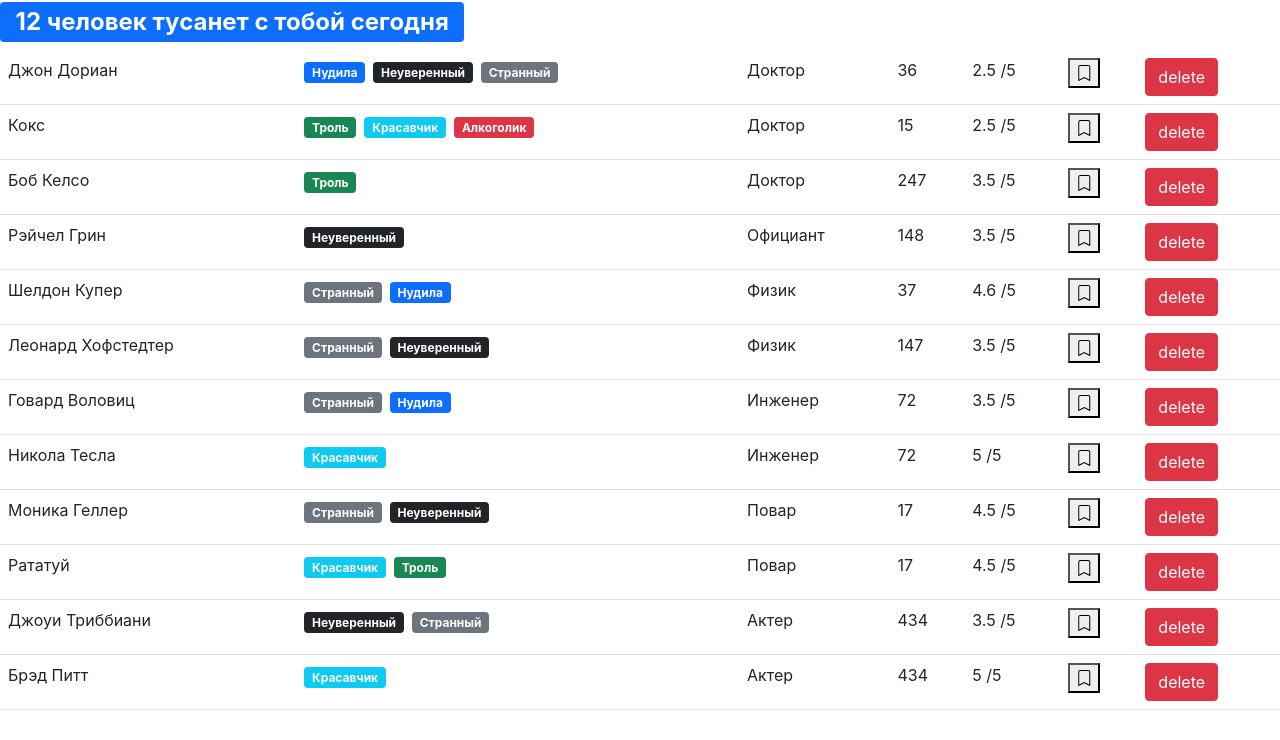
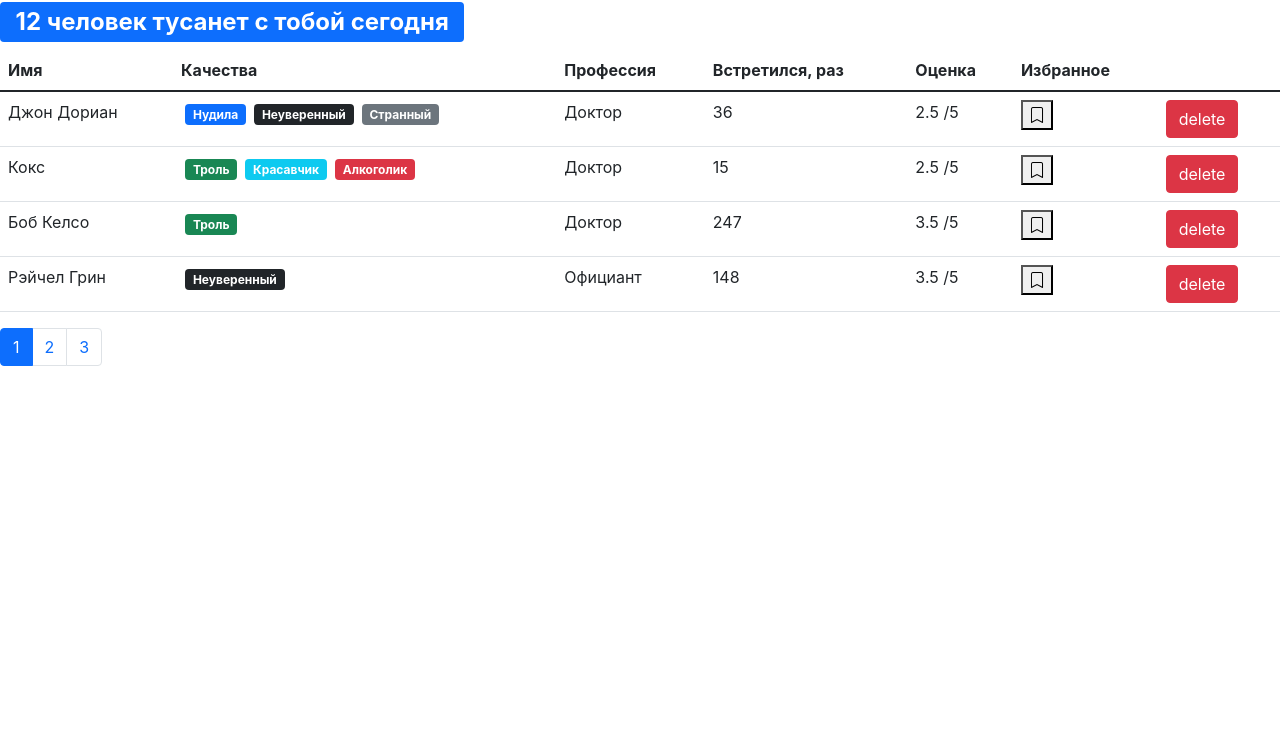
Before and after one commit to Operator34/course_project, a React (Create React App) app: page / in a window 1280 px wide. Shown: the top 740 px of the page. Built offline with nearby package versions, Linux system fonts and the light colour scheme.

Commit message:
add pagination

```diff
--- a/package.json
+++ b/package.json
@@ -8,6 +8,7 @@
     "@testing-library/user-event": "^13.5.0",
     "bootstrap": "^5.1.0",
     "bootstrap-icons": "^1.9.1",
+    "lodash": "^4.17.15",
     "react": "^18.2.0",
     "react-dom": "^18.2.0",
     "react-scripts": "5.0.1",
--- a/src/app/components/headTable.jsx
+++ b/src/app/components/headTable.jsx
@@ -1,7 +1,7 @@
 import React from "react";
 
-const HeadTable = () => {
-
+const HeadTable = (props) => {
+    return(
         <thead>
             <tr>
                 <th scope="col">Имя</th>
@@ -13,6 +13,7 @@ const HeadTable = () => {
                 <th />
             </tr>
         </thead>
+    )
 
 }
 export default HeadTable
--- /dev/null
+++ b/src/app/components/pagination.jsx
@@ -0,0 +1,33 @@
+import React from 'react';
+import _ from "lodash"
+
+const Pagination = (props) => {
+    const {itemsCount, pageSize, onPageChange, currentPage} = props
+    const pageCount = Math.ceil(itemsCount/pageSize)
+    if(pageCount===1) return null
+    const pages = _.range(1,pageCount+1)
+
+    return (
+        <nav>
+            <ul className="pagination">
+                {pages.map((page) =>
+                <li
+                    className={
+                        "page-item" +
+                        (page === currentPage ? " active" : "")
+                    }
+                key={"page_" + page}>
+                    <button
+                    className="page-link"
+                    onClick={()=>onPageChange(page)}
+                    >
+                        {page}
+                    </button>
+                </li> )}
+
+            </ul>
+        </nav>
+    )
+}
+
+export default Pagination;
--- a/src/app/components/users.jsx
+++ b/src/app/components/users.jsx
@@ -1,15 +1,25 @@
 import React, { useState } from "react";
 import api from "../api/index"
 import SearchStatus from "./searchStatus";
-import HeadTable from "./headTable";
 
 import User from "./user"
+import HeadTable from "./headTable";
+import Pagination from "./pagination";
+import paginate from "../utils/paginate";
 
 const Users = () => {
 
     const [users, setUsers] = useState(api.users.fetchAll());
-    console.log(users);
     const userCount = users.length
+    const pageSize = 4
+    const [currentPage, setCurrentPage] = useState(1)
+
+    const handlePageChange = (pageIndex) => {
+        setCurrentPage(pageIndex)
+    }
+
+    const userCrop = paginate(users,currentPage,pageSize)
+
 
     const handleDelete = (userId) => {
         setUsers(users.filter((user) => user._id !== userId));
@@ -24,12 +34,12 @@ const Users = () => {
         <>
         <SearchStatus
             userCount = {userCount}
-         />
+        />
             {userCount > 0 && (
                 <table className="table">
                 <HeadTable />
                     <tbody>
-                        {users.map((user) => (
+                        {userCrop.map((user) => (
                             <User
                             key={user._id}
                             user={user}
@@ -40,6 +50,12 @@ const Users = () => {
                     </tbody>
                 </table>
             )}
+            <Pagination
+            itemsCount={userCount}
+            pageSize={pageSize}
+            currentPage = {currentPage}
+            onPageChange={handlePageChange}
+            />
         </>
     );
 };
--- /dev/null
+++ b/src/app/utils/paginate.js
@@ -0,0 +1,8 @@
+function paginate (items,pageNumber,pageSize) {
+
+    const startIndex = (pageNumber-1)*pageSize
+    console.log('startIndex', startIndex);
+    return[...items].splice(startIndex,pageSize)
+}
+
+export default paginate
```
Also changed, not shown: 1 other file (tests, documents, lock files or other folders). Lines whose indentation alone changed are shown as unchanged.
